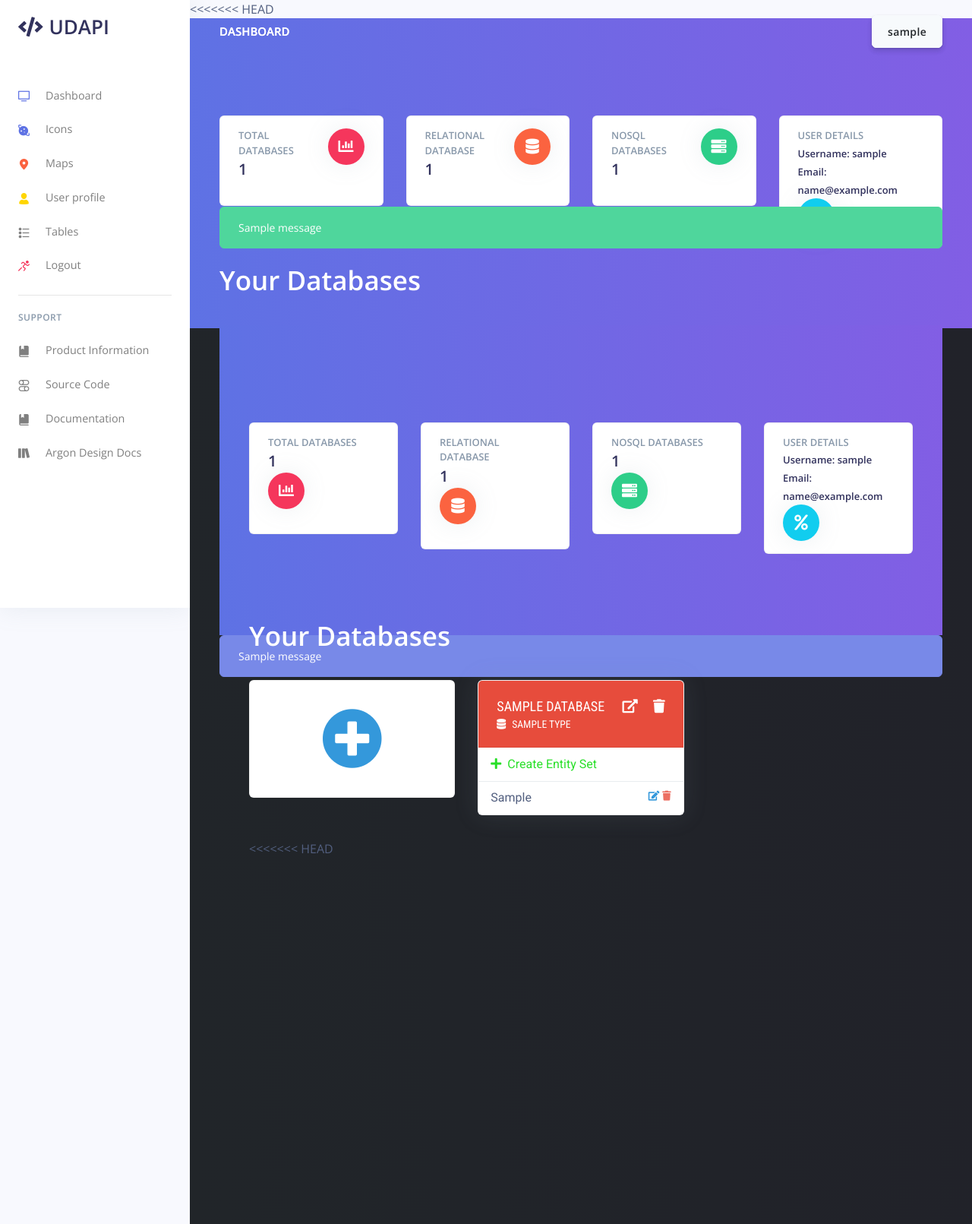
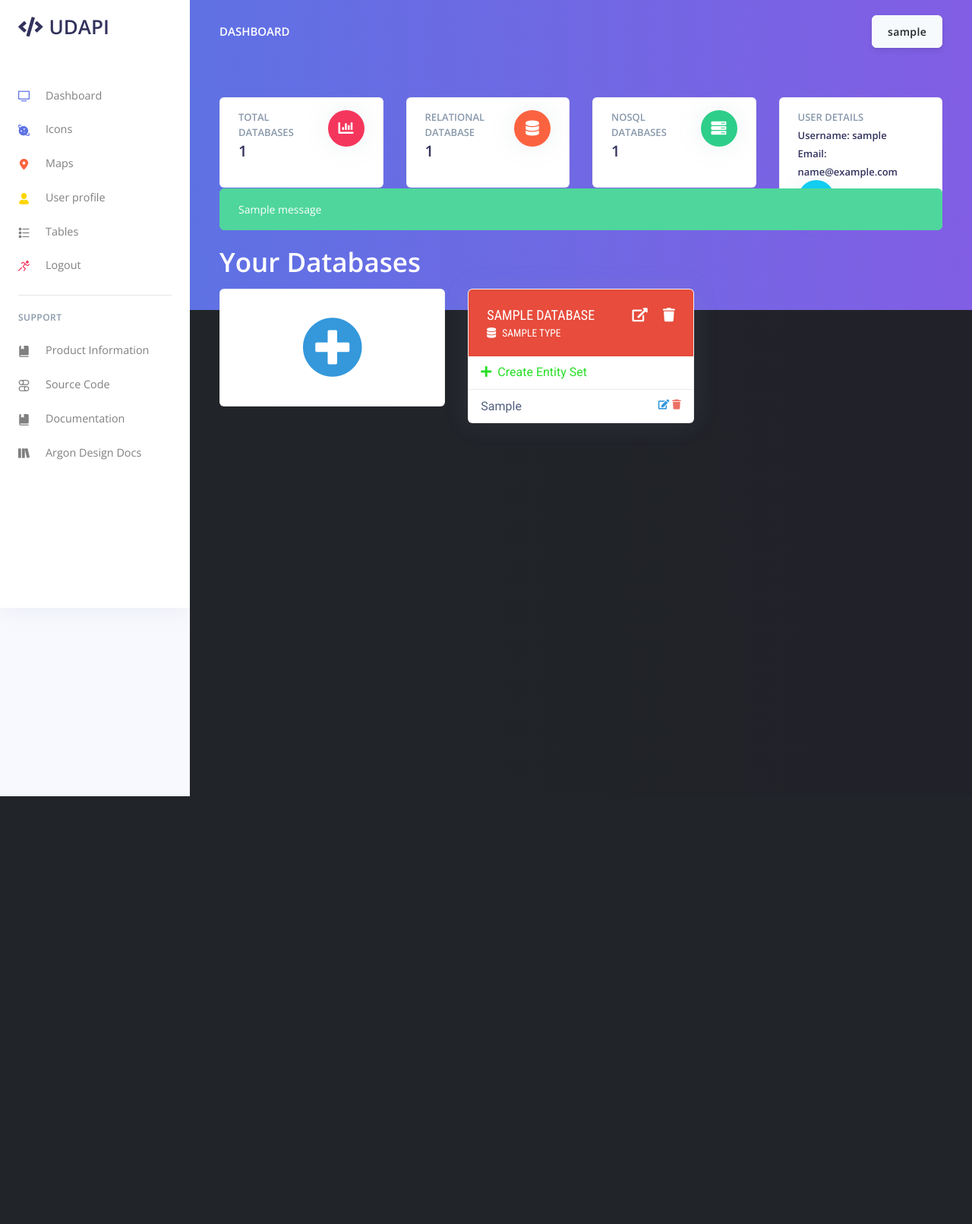
Before and after one commit to FOSS-X/frontend-flask, a Flask app: template app/home/templates/index.html in a window 1280 px wide. Shown: the whole page at 76% size. After the commit the page ends 1048 px from the top, so only its background shows below. Run offline with Flask 2, Linux system fonts and the light colour scheme; the visitor is signed in with stand-in values (Sample User, id 1); the template is opened without the code that fills it: values that come from a table or form of the project are taken from there, most other values are stand-ins (such as "Sample title", 1, 10 or a date in 2020); one stand-in notice (Sample message) is shown; some libraries are stand-ins or nearby versions.

Commit message:
Update index.html

```diff
--- a/app/home/templates/index.html
+++ b/app/home/templates/index.html
@@ -3,8 +3,8 @@
 {% block stylesheets %}
 {{ super() }}
 {% endblock stylesheets %}
+
 {% block content %}
-<<<<<<< HEAD
 
 {% include "site_template/navigation.html" %}
 
@@ -40,24 +40,6 @@
   <div class="row">
     <div class="col-xl-12 text-white display-3 pb-2">Your Databases</div>
   </div>
-=======
-{% include
-"site_template/navigation.html" %}
-{% include "site_template/top-stats.html"%}
-{% with messages = get_flashed_messages() %}
-{% if messages %}
-{% for msg in
-messages %}
-<div class="alert alert-primary" role="alert">
-    {{msg}}
-</div>
-{% endfor %} {% endif %} {% endwith %}
-
-<div class="container-fluid bg-gradient-dark mt--7" style="min-height: 100vh;">
-    <div class="row">
-        <div class="col-xl-12 text-white display-3 pb-2">Your Databases</div>
-    </div>
->>>>>>> d224f0c8be40f2c8c77e8d2b5b2b6e5621698894
 
     <div class="row">
         <div class="col-xl-4 mb-4 pb-2">
@@ -93,8 +75,7 @@ messages %}
                             class="fas fa-plus pr-2"></i>Create Entity Set
                     </li>
                     {% for entitySet in database.entitySets: %}
-                    <li class="list-group-item dashboard-list-group-item">{{
-                        entitySet }}
+                    <li class="list-group-item dashboard-list-group-item">{{ entitySet }}
                         <span class="float-right" style="font-size: small;"> <i
                                 class="fas fa-edit pl-3"
                                 style="color: #3498db ;"></i><i class="fas
@@ -127,7 +108,6 @@ messages %}
                             upper }} </strong>?
                         <br>
                         Once deleted the database cannot be recovered.
-                    </div>
                     <div class="modal-footer">
                         <button type="button" class="btn btn-secondary"
                             data-dismiss="modal">Cancel</button>
@@ -137,11 +117,11 @@ messages %}
                         </form>
                     </div>
                 </div>
+              </div>
             </div>
+            {% endfor %}
         </div>
 
-
-<<<<<<< HEAD
     <!-- Modal for Creating New Database -->
     <div class="modal fade" id="createNewDatabase" tabindex="-1" role="dialog" aria-labelledby="createNewDatabase"
       aria-hidden="true">
@@ -167,51 +147,14 @@ messages %}
             <button type="submit" name='createDB' class="btn btn-primary">Create Database</button>
           </div>
         </form>
-=======
-        {% endfor %}
-
-        <!-- Modal for Creating New Database -->
-        <div class="modal fade" id="createNewDatabase" tabindex="-1"
-            role="dialog" aria-labelledby="createNewDatabase"
-            aria-hidden="true">
-            <div class="modal-dialog modal-dialog-centered">
-                <div class="modal-content">
-                    <div class="modal-header">
-                        <h5 class="modal-title" id="createNewDatabase">Create a
-                            new Database</h5>
-                        <button type="button" class="close" data-dismiss="modal"
-                            aria-label="Close">
-                            <span aria-hidden="true">&times;</span>
-                        </button>
-                    </div>
-                    <div class="modal-body">
-                        <form action="" method="post">
-                            {{ createDbForm.hidden_tag() }}
-                            {{ createDbForm.database_type.label }}
-                            {{ createDbForm.database_type(class_="form-control
-                            pb-2") }}
-                            <div class="p-3"></div>
-                            {{ createDbForm.database_name.label }}
-                            {{createDbForm.database_name(size=20,
-                            class_="form-control", placeholder="Database Name")
-                            }}
-                        </div>
-                        <div class="modal-footer">
-                            <button type="button" class="btn btn-secondary"
-                                data-dismiss="modal">Close</button>
-                            <button type="submit" name='createDB' class="btn
-                                btn-primary">Create
-                                Database</button>
-                        </div>
-                    </form>
-                </div>
-            </div>
->>>>>>> d224f0c8be40f2c8c77e8d2b5b2b6e5621698894
         </div>
 
     </div>
 
 </div>
 
-{% endblock content %} {% block javascripts %} {{ super()}} {% endblock
-javascripts %}
+{% endblock content %}
+
+{% block javascripts %}
+{{ super()}}
+{% endblock javascripts %}
```
